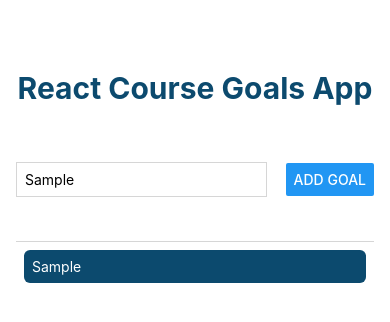
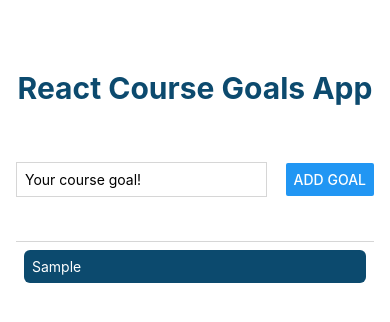
Before and after one commit to FlorLutz/rncourse, a React Native app: screen / in a window 390 px wide. Both pictures are taken after typing "Sample" into the empty fields and a click on the button "ADD GOAL". Shown: the top 322 px of the page. Built offline with nearby package versions, Linux system fonts and the light colour scheme.

Commit message:
refactor to new components

```diff
--- a/App.js
+++ b/App.js
@@ -1,22 +1,19 @@
 import { useState } from "react";
-import { StyleSheet, Text, View, Button, TextInput } from "react-native";
+import { StyleSheet, Text, View, FlatList } from "react-native";
+import GoalItem from "./components/GoalItem";
+import GoalInput from "./components/GoalInput";
 
 export default function App() {
-  const [enteredGoalText, setEnteredGoalText] = useState("");
   const [listOfCourseGoals, setListOfCourseGoals] = useState([]);
 
-  function goalInputHandler(enteredText) {
-    setEnteredGoalText(enteredText);
-  }
-
-  function addGoalHandler() {
+  function addGoalHandler(newGoal) {
     // possible, but better way would be to use an arrow function as done below:
     // setListOfCourseGoals([enteredGoalText, ...listOfCourseGoals]);
     setListOfCourseGoals((currentListOfCourseGoals) => [
       ...currentListOfCourseGoals,
-      enteredGoalText,
+      { text: newGoal, key: Math.random().toString() },
     ]);
-    console.log(listOfCourseGoals);
+    // console.log(listOfCourseGoals);
   }
 
   return (
@@ -24,20 +21,15 @@ export default function App() {
       <View>
         <Text style={styles.headline}>React Course Goals App</Text>
       </View>
-      <View style={styles.inputContainer}>
-        <TextInput
-          placeholder="Your course goal!"
-          style={styles.textInput}
-          onChangeText={goalInputHandler}
+      <GoalInput handleAddGoal={addGoalHandler} style={styles.goalInputComp} />
+      <View style={styles.goalsContainer}>
+        <FlatList
+          data={listOfCourseGoals}
+          renderItem={(itemData) => {
+            return <GoalItem goalText={itemData.item.text} />;
+          }}
+          alwaysBounceVertical={false}
         />
-        <Button title="Add goal" onPress={addGoalHandler} />
-      </View>
-      <View style={styles.goalsContainer}>
-        {listOfCourseGoals.map((goal) => (
-          <View key={goal} style={styles.goalItem}>
-            <Text style={styles.goalText}>{goal}</Text>
-          </View>
-        ))}
       </View>
     </View>
   );
@@ -56,32 +48,7 @@ const styles = StyleSheet.create({
     color: "rgb(12 74 110)",
     marginBottom: 36,
   },
-  inputContainer: {
-    flex: 1,
-    flexDirection: "row",
-    justifyContent: "space-between",
-    alignItems: "center",
-    paddingBottom: 24,
-    borderBottomWidth: 1,
-    borderBottomColor: "#cccccccc",
-  },
-  textInput: {
-    borderWidth: 1,
-    borderColor: "#cccccccc",
-    width: "70%",
-    marginRight: 8,
-    padding: 8,
-  },
   goalsContainer: {
     flex: 8,
   },
-  goalItem: {
-    padding: 8,
-    margin: 8,
-    borderRadius: 6,
-    backgroundColor: "rgb(12 74 110)",
-  },
-  goalText: {
-    color: "white",
-  },
 });
--- /dev/null
+++ b/components/GoalInput.js
@@ -0,0 +1,46 @@
+import { useState } from "react";
+import { StyleSheet, View, TextInput, Button } from "react-native";
+
+export default function GoalInput({ handleAddGoal }) {
+  const [enteredGoalText, setEnteredGoalText] = useState("");
+
+  function goalInputHandler(enteredText) {
+    setEnteredGoalText(enteredText);
+  }
+  return (
+    <View style={styles.inputContainer}>
+      <TextInput
+        placeholder="Your course goal!"
+        style={styles.textInput}
+        onChangeText={goalInputHandler}
+        value={enteredGoalText}
+      />
+      <Button
+        title="Add goal"
+        onPress={() => {
+          setEnteredGoalText("");
+          handleAddGoal(enteredGoalText);
+        }}
+      />
+    </View>
+  );
+}
+
+const styles = StyleSheet.create({
+  inputContainer: {
+    flex: 1,
+    flexDirection: "row",
+    justifyContent: "space-between",
+    alignItems: "center",
+    paddingBottom: 24,
+    borderBottomWidth: 1,
+    borderBottomColor: "#cccccccc",
+  },
+  textInput: {
+    borderWidth: 1,
+    borderColor: "#cccccccc",
+    width: "70%",
+    marginRight: 8,
+    padding: 8,
+  },
+});
--- /dev/null
+++ b/components/GoalItem.js
@@ -0,0 +1,21 @@
+import { StyleSheet, View, Text } from "react-native";
+
+export default function GoalItem({ goalText }) {
+  return (
+    <View style={styles.goalItem}>
+      <Text style={styles.goalText}>{goalText}</Text>
+    </View>
+  );
+}
+
+const styles = StyleSheet.create({
+  goalItem: {
+    padding: 8,
+    margin: 8,
+    borderRadius: 6,
+    backgroundColor: "rgb(12 74 110)",
+  },
+  goalText: {
+    color: "white",
+  },
+});
```
